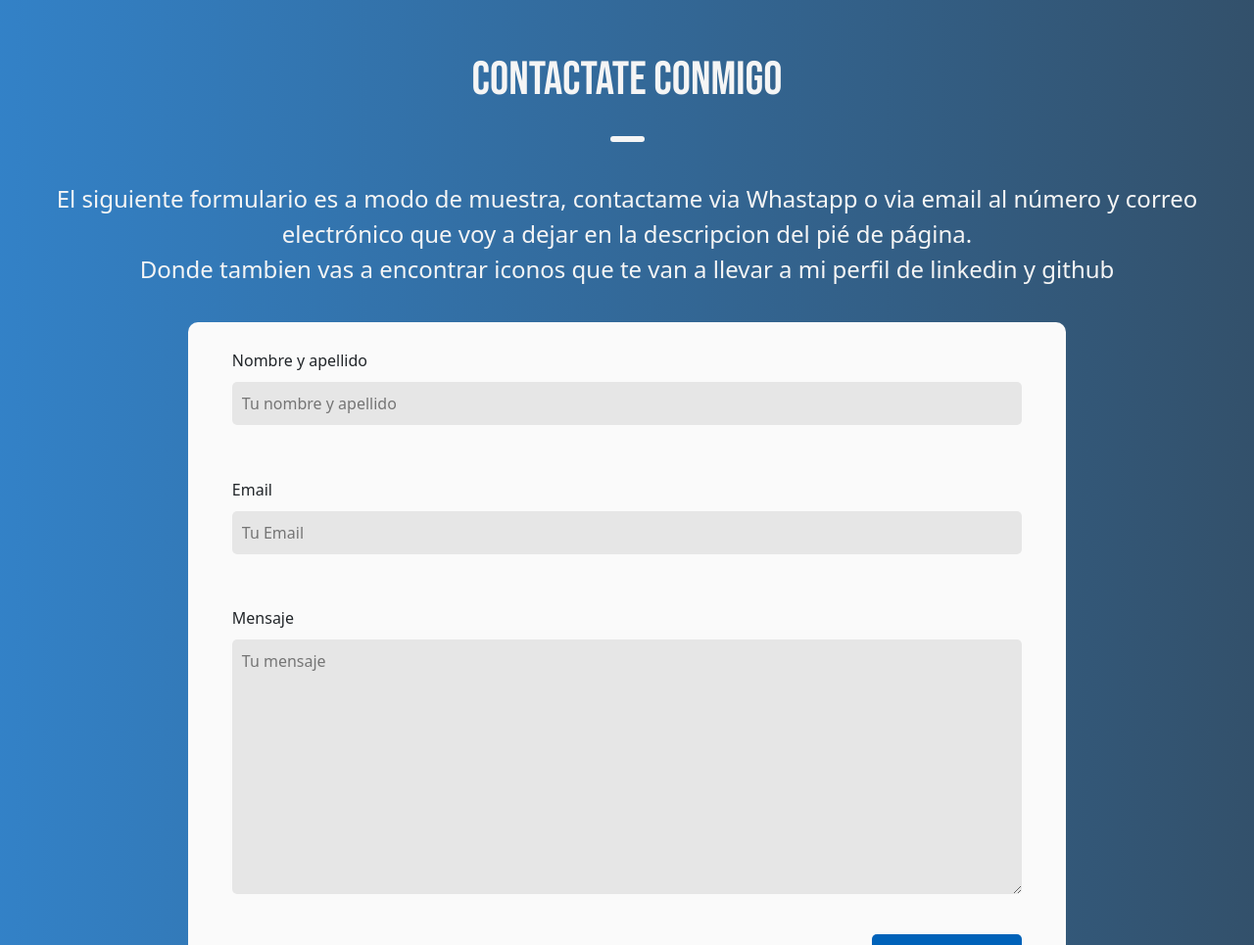
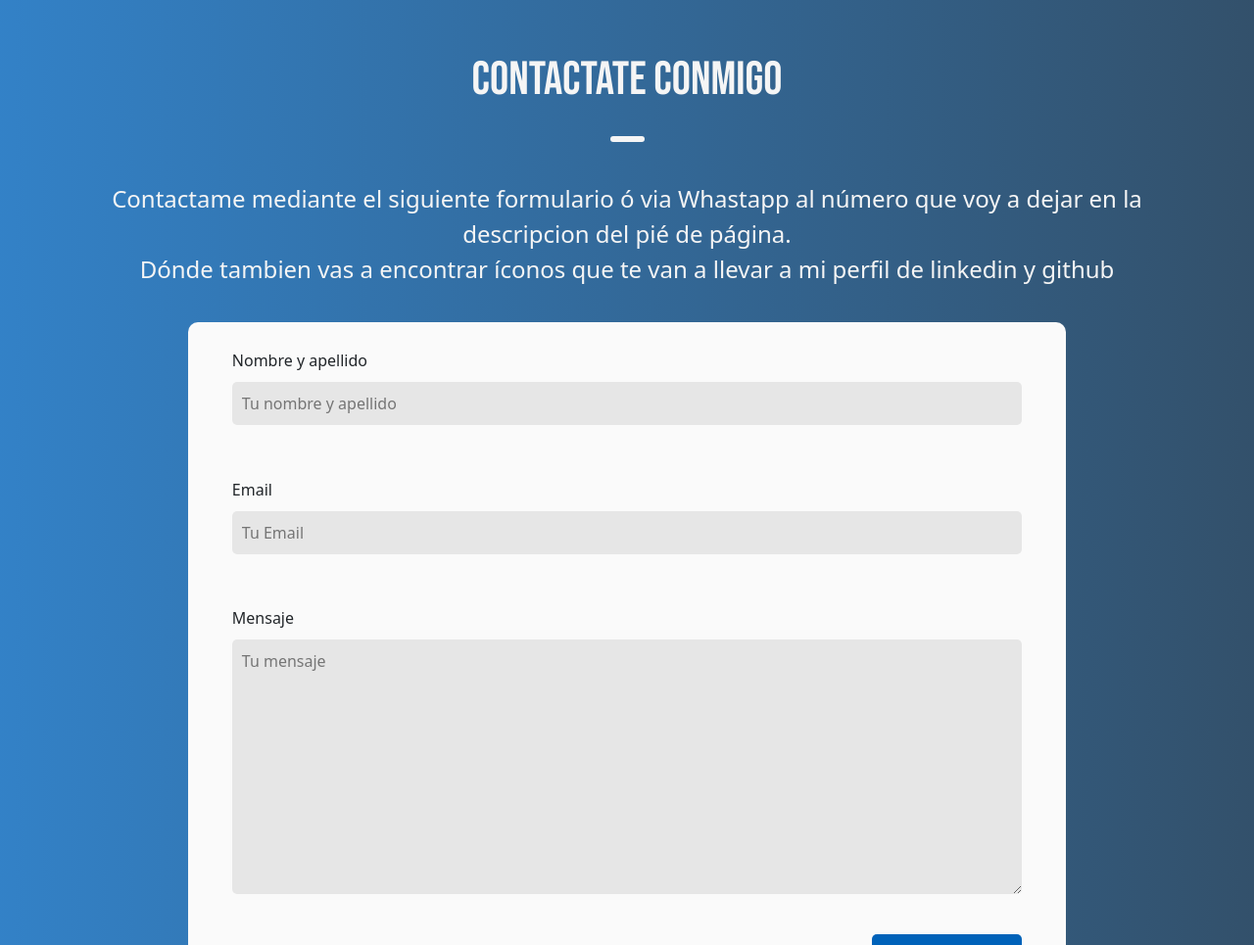
Before and after one commit to sancorr/PortfolioSanti, a plain HTML site: page index.html in a window 1280 px wide. Shown: the part 2838-3803 px from the top of the page at 98% size. Drawn offline with nearby package versions, Linux system fonts and the light colour scheme.

Commit message:
corrijo texto de contacto para probar formulario

```diff
--- a/index.html
+++ b/index.html
@@ -149,9 +149,9 @@
             <div class="contactMainText">
                 <h2>Contactate conmigo</h2>
                 <div class="middleLineContact"></div>
-                <p>El siguiente formulario es a modo de muestra, contactame via Whastapp o via email al número y correo electrónico que voy a dejar en la descripcion del pié de página.
+                <p>Contactame mediante el siguiente formulario ó via Whastapp al número que voy a dejar en la descripcion del pié de página.
                     <br>
-                    Donde tambien vas a encontrar iconos que te van a llevar a mi perfil de linkedin y github
+                    Dónde tambien vas a encontrar íconos que te van a llevar a mi perfil de linkedin y github
                 </p>
             </div>
 
```
